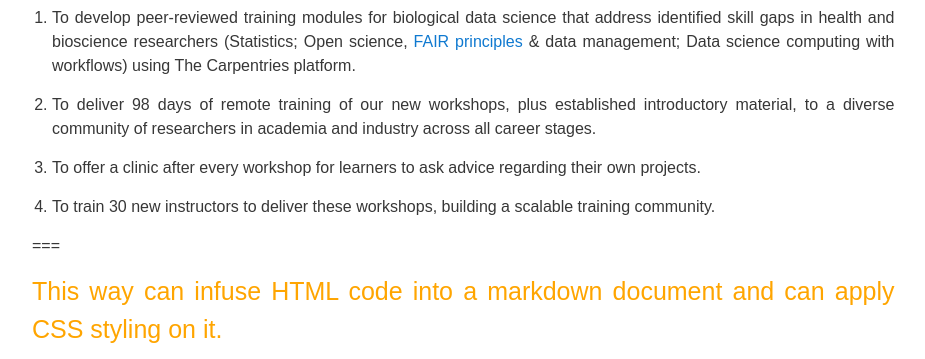
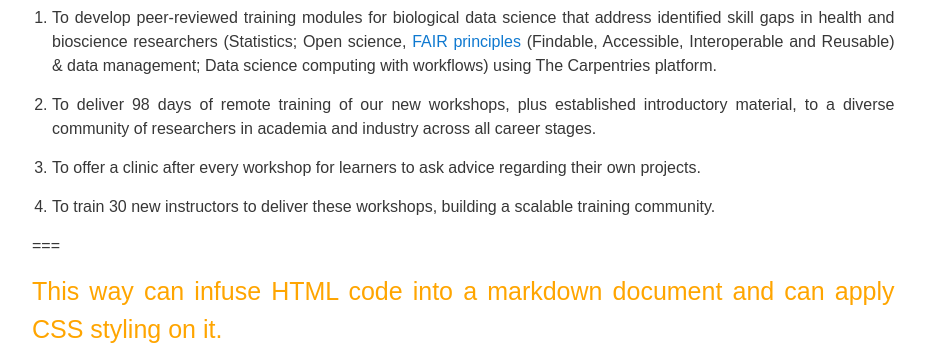
Before and after one commit to edcarp/Ed-DaSH, a Jekyll site: the page built from index.md, in a window 1280 px wide and 900 px high, scrolled down 358 px, cut to the strip 227-586 px from the top of the window. Shown: the whole strip, without its empty margins (18-943 px from the left). Built offline with Jekyll 4.4.1, drawn with Linux system fonts in a browser that asks for light colours; nearby versions of some CDN libraries.

Commit message:
Update index.md

```diff
--- a/index.md
+++ b/index.md
@@ -22,7 +22,7 @@ sustainable network of health and bioscience data science training for the UK.
 ## Objectives
 
 1. To develop peer-reviewed training modules for biological data science that address identified skill
-gaps in health and bioscience researchers (Statistics; Open science, [FAIR principles][fair]{:target="_blank"} & data
+gaps in health and bioscience researchers (Statistics; Open science, [FAIR principles][fair]{:target="_blank"} (Findable, Accessible, Interoperable and Reusable) & data
 management; Data science computing with workflows) using The Carpentries platform.
 
 2. To deliver 98 days of remote training of our new workshops, plus established introductory material,
```
